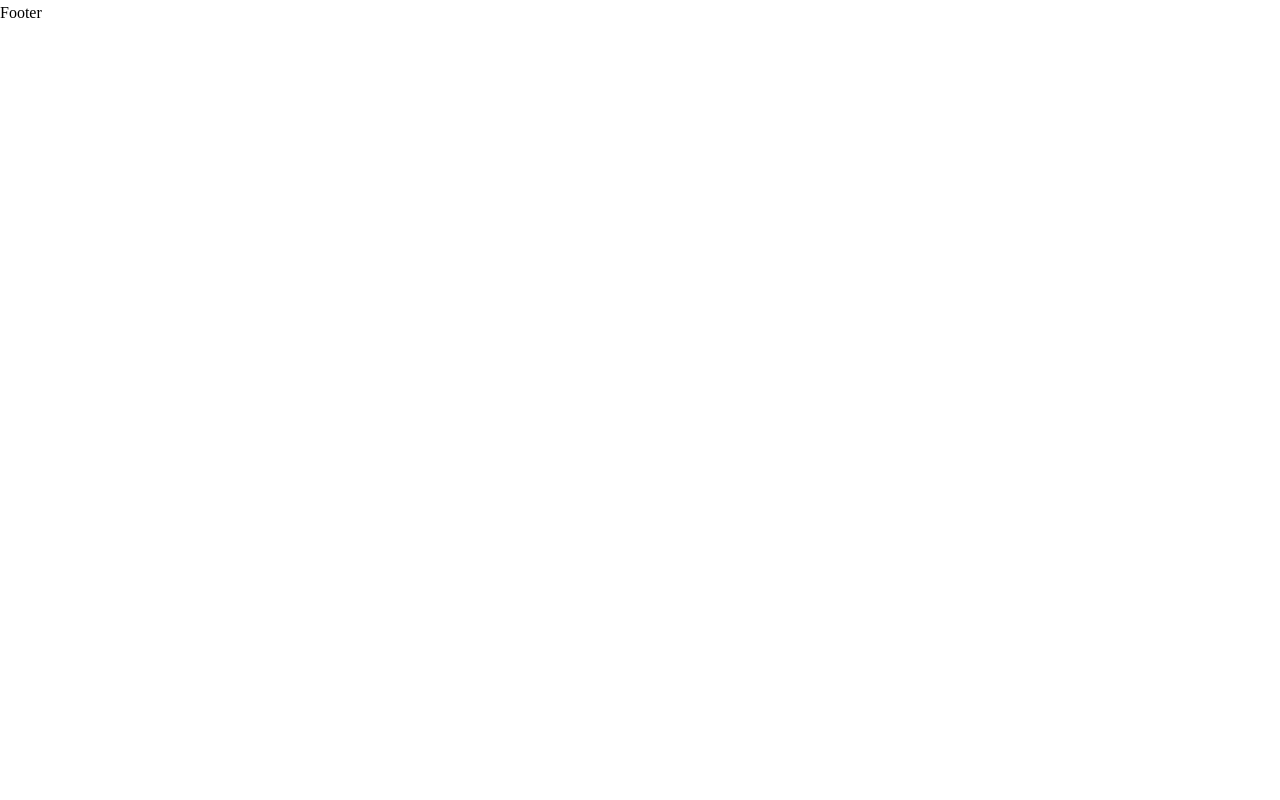
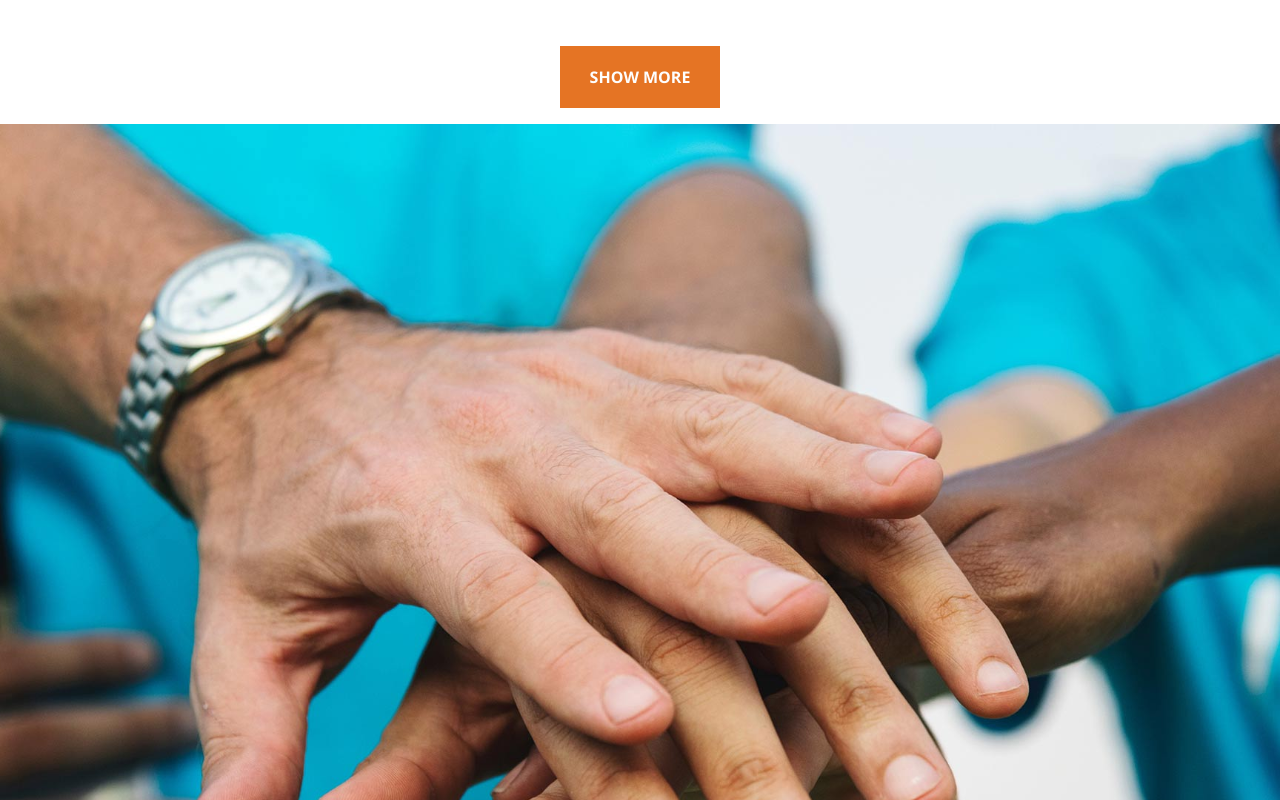
Before and after one commit to aramais21/labCare, a React (Create React App) app: page / in a window 1280 px wide. Shown: the part 1700-2500 px from the top of the page. Before the commit the page ends 1722 px from the top, so only its background shows below. Built offline with nearby package versions, Linux system fonts and the light colour scheme.

Commit message:
added SectionDeviderImage

```diff
--- /dev/null
+++ b/src/Components/SectionDeviderImage.js
@@ -0,0 +1,11 @@
+import React from 'react';
+
+import '../Css/Components/SectionDeviderImage.css'
+
+const SectionDeviderImage = () => {
+    return(
+        <div className = 'imgDevider' ></div>
+    )
+}
+
+export default SectionDeviderImage;
--- a/src/Css/Components/Branches.css
+++ b/src/Css/Components/Branches.css
@@ -1,6 +1,47 @@
 .ImgContBranches {
-    width: 100%;
-    display: flex;
-    flex-flow: row wrap;
-    justify-content: space-evenly;
-  }
+  width: 100%;
+  display: flex;
+  flex-flow: row wrap;
+  justify-content: space-evenly;
+}
+.ImgCont {
+  width: 100%;
+  min-height: 67.5rem;
+  position: relative;
+  background-attachment: fixed;
+  background-position: center;
+  background-repeat: no-repeat;
+  background-size: cover;
+  background-image: url('../../assets/main.jpg');
+  padding: 4rem 0;
+}
+.ImgContBack {
+  width: 100%;
+  height: 100%;
+}
+.ImgContInfo {
+  width: 80%;
+  min-width: 22.5rem;
+  margin: auto;
+  display: flex;
+  flex-flow: column nowrap;
+  align-items: center;
+  justify-content: center;
+}
+.ImgContWelcome {
+  font-size: 5rem;
+  font-family: 'Source Sans Pro', sans-serif;
+  font-weight: 800;
+  color: #F5F5F5;
+  text-align: center;
+  text-shadow: 0px 2px 2px rgba(0,0,0,0.77);
+  text-transform: uppercase;
+}
+.ImgContMoto {
+  font-family: 'Segoe UI', Tahoma, Geneva, Verdana, sans-serif;
+  color: #F5F5F5;
+  font-size: 2.5rem;
+  text-align: center;
+  text-shadow: 0px 2px 2px rgba(0,0,0,0.77);
+  text-transform: capitalize;
+}
--- /dev/null
+++ b/src/Css/Components/SectionDeviderImage.css
@@ -0,0 +1,9 @@
+.imgDevider {
+    width: 100%;
+    height: 67.5rem;
+    background-attachment: fixed;
+    background-position: center;
+    background-repeat: no-repeat;
+    background-size: cover;
+    background-image: url('../../assets/partners.jpg');
+}
--- a/src/Css/Pages/Home.css
+++ b/src/Css/Pages/Home.css
@@ -2,45 +2,3 @@
     width: 100%;
     padding-top: 5.525rem;
   }
-    /* Img Cont */
-  .ImgCont {
-    width: 100%;
-    min-height: 100vh;
-    position: relative;
-    background-attachment: fixed;
-    background-position: center;
-    background-repeat: no-repeat;
-    background-size: cover;
-    background-image: url('../../assets/main.jpg');
-    padding: 4rem 0;
-  }
-  .ImgContBack {
-    width: 100%;
-    height: 100%;
-  }
-  .ImgContInfo {
-    width: 80%;
-    min-width: 22.5rem;
-    margin: auto;
-    display: flex;
-    flex-flow: column nowrap;
-    align-items: center;
-    justify-content: center;
-  }
-  .ImgContWelcome {
-    font-size: 5rem;
-    font-family: 'Source Sans Pro', sans-serif;
-    font-weight: 800;
-    color: #F5F5F5;
-    text-align: center;
-    text-shadow: 0px 2px 2px rgba(0,0,0,0.77);
-    text-transform: uppercase;
-  }
-  .ImgContMoto {
-    font-family: 'Segoe UI', Tahoma, Geneva, Verdana, sans-serif;
-    color: #F5F5F5;
-    font-size: 2.5rem;
-    text-align: center;
-    text-shadow: 0px 2px 2px rgba(0,0,0,0.77);
-    text-transform: capitalize;
-  }
--- a/src/Pages/Home.js
+++ b/src/Pages/Home.js
@@ -4,9 +4,9 @@ import React, { useState } from 'react';
 import Branches from '../Components/Branches';
 import ProjectsList from '../Components/ProjectsList';
 import SectionDeviderText from '../Components/SectionDeviderText';
+import SectionDeviderImage from '../Components/SectionDeviderImage';
 
 // Css
-
 import '../Css/Pages/Home.css'
 
 const Home = () => {
@@ -30,6 +30,7 @@ const Home = () => {
             <Branches/>
             <SectionDeviderText text = {'Our projects'} color = {'orange'} />
             <ProjectsList/>
+            <SectionDeviderImage />
             <SectionDeviderText text =  {'Our partners'} color = {'green'} />
         </div>
     )
```
Also changed, not shown: src/assets/partners.jpg (added).
